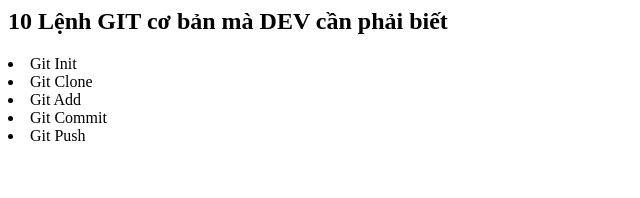
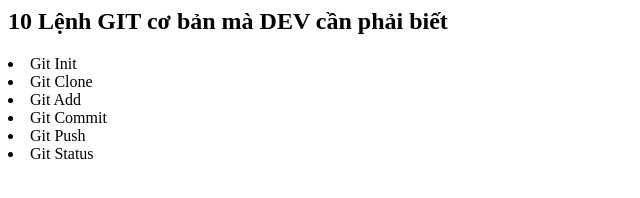
Before and after one commit to TUANTA256/Test_git, a plain HTML site: page index.html in a window 1280 px wide. Shown: the full height of the page, 0-640 px from the left. Drawn offline with Linux system fonts and the light colour scheme.

Commit message:
Edit a file index.html

```diff
--- a/index.html
+++ b/index.html
@@ -12,5 +12,6 @@
     <li>Git Add</li>
     <li>Git Commit</li>
     <li>Git Push</li>
+    <li>Git Status</li>
 </body>
 </html>
```
